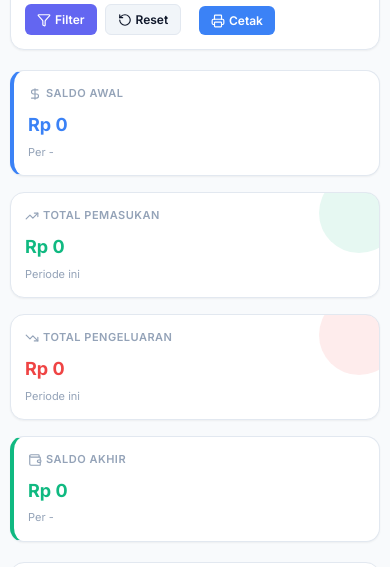
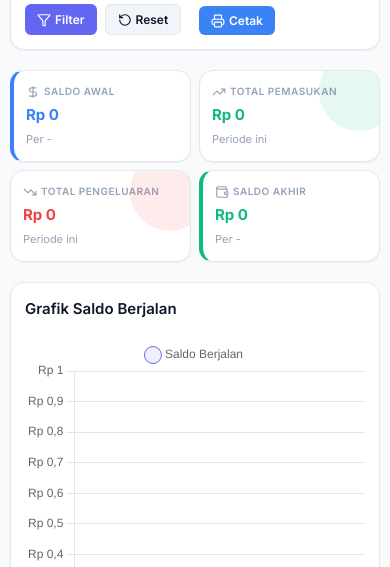
Before and after one commit to afirmansyah26-code/cashflowv2, a Next.js app: page /saldo-historis in a window 390 px wide. Shown: the part 277-844 px from the top of the page. Built offline with nearby package versions, Linux system fonts and the light colour scheme; no server answers; the database is empty.

Commit message:
feat: change mobile card layout to 2x2 grid on small screens

```diff
--- a/app/globals.css
+++ b/app/globals.css
@@ -327,7 +327,10 @@ tbody tr:hover { background: var(--bg-tertiary); }
 }
 
 @media (max-width: 480px) {
-  .card-grid { grid-template-columns: 1fr; }
+  .card-grid { grid-template-columns: repeat(2, 1fr); gap: 8px; }
+  .card-grid .stat-card { padding: 12px; }
+  .card-grid .stat-value { font-size: 15px; }
+  .card-grid .stat-label { font-size: 10px; margin-bottom: 4px; }
   .stat-value { font-size: 18px; }
   .main-content { padding: 10px; }
   .card { padding: 14px; }
```
